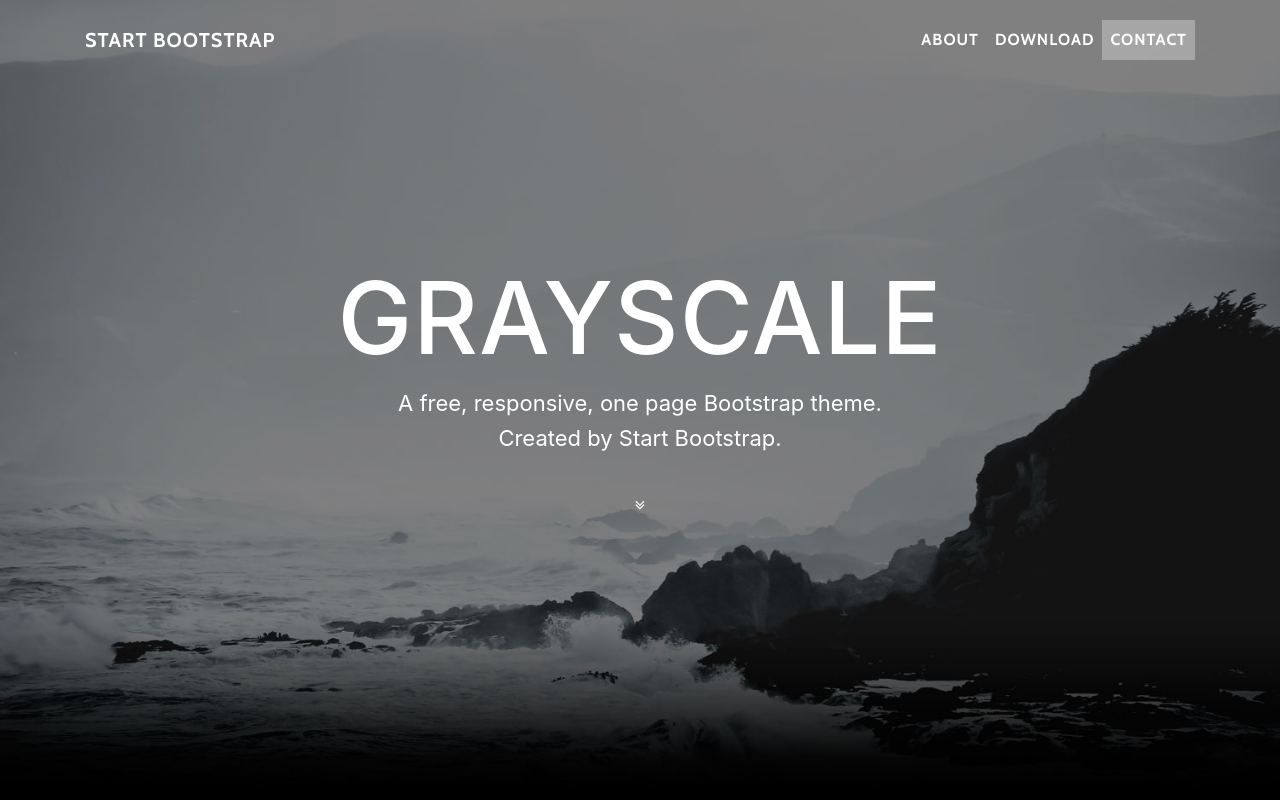
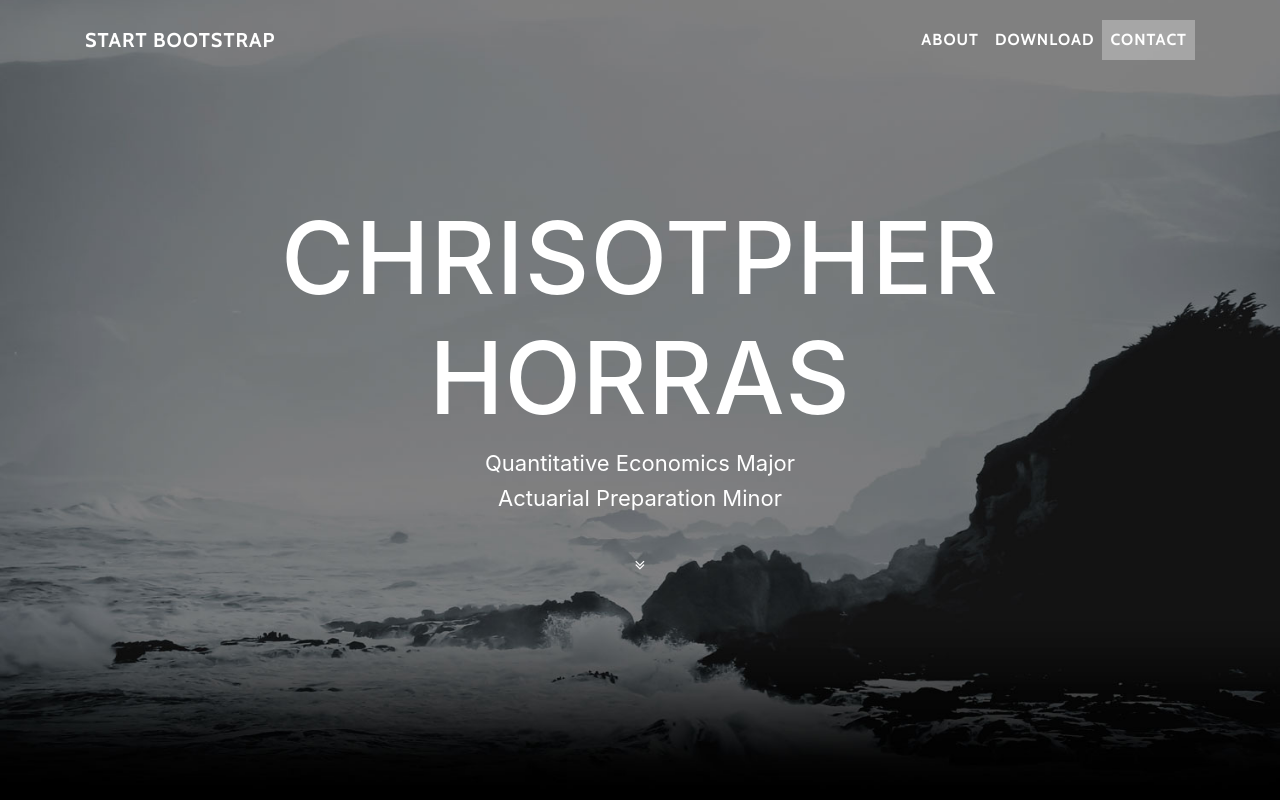
Before and after one commit to chrishorras/chrishorras.github.io, a website with bundled scripts: page index.html in a window 1280 px wide. Shown: the top 800 px of the page. Built offline with nearby package versions, Linux system fonts and the light colour scheme.

Commit message:
updated the index file's title and header

```diff
--- a/index.html
+++ b/index.html
@@ -8,7 +8,7 @@
     <meta name="description" content="">
     <meta name="author" content="">
 
-    <title>Grayscale - Start Bootstrap Theme</title>
+    <title>Christopher Horras - Python Programming</title>
 
     <!-- Bootstrap core CSS -->
     <link href="vendor/bootstrap/css/bootstrap.min.css" rel="stylesheet">
@@ -55,9 +55,9 @@
         <div class="container">
           <div class="row">
             <div class="col-lg-8 mx-auto">
-              <h1 class="brand-heading">Grayscale</h1>
-              <p class="intro-text">A free, responsive, one page Bootstrap theme.
-                <br>Created by Start Bootstrap.</p>
+              <h1 class="brand-heading">Chrisotpher Horras</h1>
+              <p class="intro-text">Quantitative Economics Major
+                <br>Actuarial Preparation Minor</p>
               <a href="#about" class="btn btn-circle js-scroll-trigger">
                 <i class="fa fa-angle-double-down animated"></i>
               </a>
```
